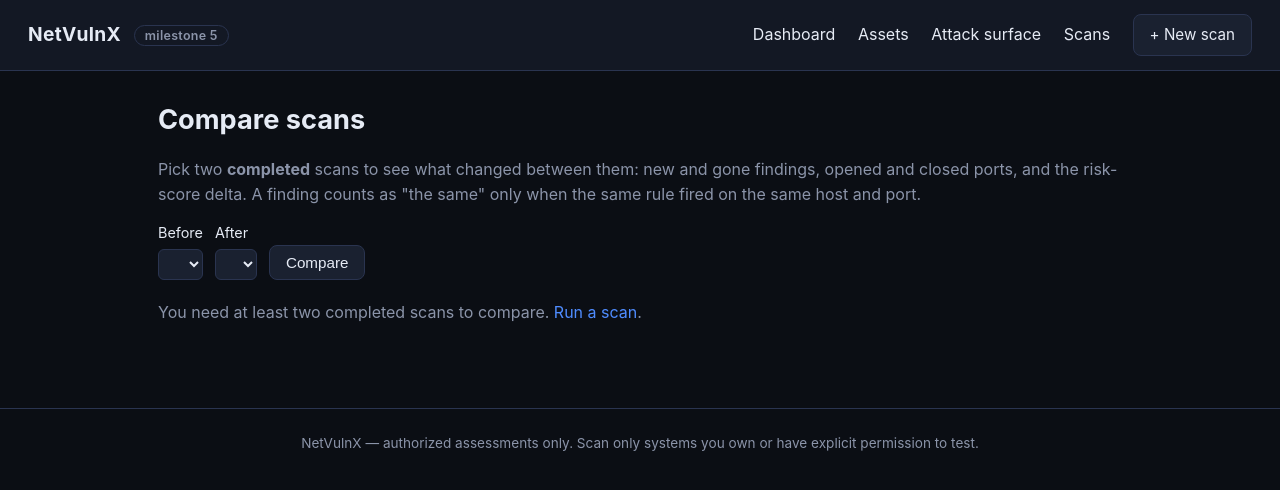
After one commit to kruthikiran2007/netvulnx, a Flask app: page /scans/compare in a window 1280 px wide. The commit adds this page. Shown: the top 490 px of the page. Run offline with Flask 3, Linux system fonts and the light colour scheme; lists and menus that the app fills with data are empty.

Commit message:
Milestone 6: reports, remediation tracking, scan comparison
- Finding.status/status_note/status_updated_at (open/acknowledged/
  resolved/false_positive) via _ensure_columns; triage POST route with
  host-checked referrer redirect; evidence never modified by triage
- Scan detail: remediation progress bar, triage form per finding (shared
  _finding_card.html include), View printable report button; scan table
  gains Open-findings column
- /scans/<id>/report: on-demand HTML report (summary, executive overview,
  findings, assets/ports, methodology/limitations) with print CSS +
  Print/Save-as-PDF button
- /scans/compare: app/diff.py pure diff helpers (findings by rule+ip+port,
  ports by ip+port); new/gone findings, opened/closed ports, risk delta
- tests/test_diff.py (5 tests); /tmp/verify_m6.py: 27/27 e2e checks
- Docs: README + ARCHITECTURE M6, USER_GUIDE triage/report/compare

```diff
--- a/app/__init__.py
+++ b/app/__init__.py
@@ -61,6 +61,9 @@ def _ensure_columns(app):
     """
     new_columns = [
         ("scans", "risk_score", "INTEGER NOT NULL DEFAULT 0"),
+        ("findings", "status", "VARCHAR(20) NOT NULL DEFAULT 'open'"),
+        ("findings", "status_note", "TEXT"),
+        ("findings", "status_updated_at", "DATETIME"),
     ]
     with db.engine.connect() as conn:
         for table, column, ctype in new_columns:
--- a/app/routes.py
+++ b/app/routes.py
@@ -14,10 +14,14 @@ from datetime import datetime, timezone
 from flask import (Blueprint, render_template, request, redirect, url_for,
                    flash, current_app, jsonify, abort)
 
+from sqlalchemy import func
+
 from app import db
-from app.models import Scan, Asset, Port, Finding
+from app.models import (Scan, Asset, Port, Finding, FINDING_STATUSES,
+                        CLOSED_STATUSES)
 from app.stats import (severity_counts, worst_severity, service_exposure,
                        inventory_rows, risk_history, recent_findings)
+from app.diff import compare_findings, compare_ports, summarize
 from rules import SEVERITY_RANK
 from rules.scoring import FORMULA_TEXT
 from scanner import jobs
@@ -25,6 +29,26 @@ from scanner.targets import parse_target, parse_ports, TargetError
 from config import Config
 
 bp = Blueprint("main", __name__)
+
+
+def _open_finding_counts(scan_ids):
+    """{scan_id: number of findings not yet closed} for remediation columns."""
+    if not scan_ids:
+        return {}
+    rows = (db.session.query(Finding.scan_id, func.count(Finding.id))
+            .filter(Finding.scan_id.in_(scan_ids),
+                    ~Finding.status.in_(CLOSED_STATUSES))
+            .group_by(Finding.scan_id).all())
+    return dict(rows)
+
+
+def _safe_back(fallback):
+    """Redirect back to the referring page, but only inside our own app
+    (never follow a Referer pointing elsewhere — open-redirect safety)."""
+    ref = request.referrer or ""
+    if ref.startswith(request.host_url):
+        return redirect(ref)
+    return redirect(fallback)
 
 
 @bp.get("/")
@@ -43,6 +67,7 @@ def dashboard():
         risk_history=risk_history(scans),
         recent_findings=recent_findings(findings),
         recent_scans=scans[:5],
+        open_counts=_open_finding_counts([s.id for s in scans]),
     )
 
 
@@ -131,7 +156,9 @@ def attack_surface():
 @bp.get("/scans")
 def scan_list():
     scans = Scan.query.order_by(Scan.created_at.desc()).all()
-    return render_template("scans.html", scans=scans)
+    return render_template("scans.html", scans=scans,
+                           open_counts=_open_finding_counts(
+                               [s.id for s in scans]))
 
 
 @bp.get("/scans/new")
@@ -268,5 +295,96 @@ def scan_detail(scan_id):
     sev_counts = {}
     for f in findings:
         sev_counts[f.severity] = sev_counts.get(f.severity, 0) + 1
+    closed = sum(1 for f in findings if f.status in CLOSED_STATUSES)
+    remediation = {"total": len(findings), "closed": closed,
+                   "open": len(findings) - closed}
     return render_template("scan_detail.html", scan=scan, findings=findings,
-                           sev_counts=sev_counts, formula_text=FORMULA_TEXT)
+                           sev_counts=sev_counts, formula_text=FORMULA_TEXT,
+                           remediation=remediation,
+                           finding_statuses=FINDING_STATUSES)
+
+
+@bp.post("/findings/<int:finding_id>/status")
+def finding_status(finding_id):
+    """Triage one finding: mark it acknowledged / resolved / false positive.
+
+    This is a human judgment about a measured result — it never changes
+    what the scanner observed, only how the finding is tracked.
+    """
+    finding = Finding.query.get_or_404(finding_id)
+    fallback = url_for("main.scan_detail", scan_id=finding.scan_id)
+    new_status = request.form.get("status", "")
+    if new_status not in FINDING_STATUSES:
+        flash("Unknown status — nothing changed.", "error")
+        return _safe_back(fallback)
+    finding.status = new_status
+    finding.status_note = request.form.get("note", "").strip() or None
+    finding.status_updated_at = datetime.now(timezone.utc)
+    db.session.commit()
+    flash(f"Finding marked as {new_status.replace('_', ' ')}.", "info")
+    return _safe_back(fallback)
+
+
+@bp.get("/scans/<int:scan_id>/report")
+def scan_report(scan_id):
+    """Printable assessment report, generated on demand from live data.
+
+    Use the browser's Print → Save as PDF for a PDF copy. The report says
+    when it was generated and never claims more than the data supports.
+    """
+    scan = Scan.query.get_or_404(scan_id)
+    findings = (Finding.query.filter_by(scan_id=scan_id).all())
+    findings.sort(key=lambda f: (SEVERITY_RANK.get(f.severity, 99), f.id))
+    open_ports = [p for a in scan.assets for p in a.ports]
+    open_ports.sort(key=lambda p: (p.asset.ip_address, p.port))
+    return render_template(
+        "report.html", scan=scan, findings=findings,
+        sev_counts=severity_counts(findings), formula_text=FORMULA_TEXT,
+        assets=sorted(scan.assets, key=lambda a: a.ip_address),
+        open_ports=open_ports,
+        closed=sum(1 for f in findings if f.status in CLOSED_STATUSES),
+        generated_at=datetime.now(timezone.utc),
+    )
+
+
+@bp.get("/scans/compare")
+def scan_compare():
+    """Side-by-side diff of two completed scans: new/gone findings,
+    opened/closed ports, risk delta."""
+    completed = (Scan.query.filter_by(status="completed")
+                 .order_by(Scan.completed_at.desc()).all())
+    a_id = request.args.get("a", type=int)
+    b_id = request.args.get("b", type=int)
+    result = None
+    if a_id and b_id and a_id != b_id:
+        a = next((s for s in completed if s.id == a_id), None)
+        b = next((s for s in completed if s.id == b_id), None)
+        if a and b:
+            f_before = Finding.query.filter_by(scan_id=a.id).all()
+            f_after = Finding.query.filter_by(scan_id=b.id).all()
+            p_before = Port.query.filter_by(scan_id=a.id).all()
+            p_after = Port.query.filter_by(scan_id=b.id).all()
+            f_diff = compare_findings(f_before, f_after)
+            p_diff = compare_ports(p_before, p_after)
+
+            def _fkey(pair):
+                f = pair[1] or pair[0]
+                ip = f.asset.ip_address if f.asset else ""
+                return (SEVERITY_RANK.get(f.severity, 99),
+                        f.rule_id or "", ip)
+
+            def _pkey(pair):
+                p = pair[1] or pair[0]
+                ip = p.asset.ip_address if p.asset else ""
+                return (ip, p.port)
+
+            for key in ("new", "gone", "same"):
+                f_diff[key].sort(key=_fkey)
+            for key in ("opened", "closed", "same"):
+                p_diff[key].sort(key=_pkey)
+            result = {
+                "summary": summarize(a, b, f_diff, p_diff),
+                "findings": f_diff, "ports": p_diff,
+            }
+    return render_template("compare.html", completed=completed,
+                           a_id=a_id, b_id=b_id, result=result)
--- a/app/static/style.css
+++ b/app/static/style.css
@@ -211,3 +211,37 @@ ul.refs { margin: 6px 0; padding-left: 20px; font-size: 0.9em; }
 .port-chip.sev-low { border-color: var(--accent); color: var(--accent); }
 .port-chip.sev-info { border-color: var(--muted); color: var(--muted); }
 .surface-card .port-row { margin-top: 10px; }
+
+/* Milestone 6: remediation, reports, comparison */
+.status-badge { display: inline-block; font-size: 0.8em; border-radius: 999px;
+  padding: 1px 10px; border: 1px solid var(--border); color: var(--muted); }
+.status-badge.st-open { color: var(--red); border-color: var(--red); }
+.status-badge.st-acknowledged { color: var(--amber); border-color: var(--amber); }
+.status-badge.st-resolved { color: var(--green); border-color: var(--green); }
+.status-badge.st-false_positive { color: var(--muted); border-color: var(--muted); }
+.triage-form { display: flex; gap: 8px; align-items: center; flex-wrap: wrap;
+  margin-top: 12px; padding-top: 10px; border-top: 1px dashed var(--border); }
+.triage-form select, .triage-form input[type="text"] {
+  background: var(--panel-2); color: var(--text); border: 1px solid var(--border);
+  border-radius: 6px; padding: 5px 8px; font-size: 0.9em; }
+.triage-form input[type="text"] { flex: 1; min-width: 180px; }
+.btn.small { padding: 4px 12px; font-size: 0.85em; }
+.triage-note { background: var(--panel-2); border-radius: 6px; padding: 8px 12px; }
+.remediation { margin: 14px 0; }
+.remediation-head { display: flex; justify-content: space-between; align-items: baseline; }
+.detail-actions { margin: 10px 0; }
+.compare-form { display: flex; gap: 12px; align-items: flex-end; flex-wrap: wrap;
+  margin: 12px 0 20px; }
+.compare-form label { display: flex; flex-direction: column; gap: 4px; font-size: 0.9em; }
+.compare-form select { background: var(--panel-2); color: var(--text);
+  border: 1px solid var(--border); border-radius: 6px; padding: 6px 10px;
+  max-width: 320px; }
+
+/* Print: clean report on paper/PDF */
+@media print {
+  .topbar nav, .report-actions, .triage-form, footer { display: none !important; }
+  body { background: #fff; color: #000; }
+  .card, .finding { break-inside: avoid; border-color: #ccc; }
+  .finding { border-left-width: 4px; }
+  a { color: #000; text-decoration: none; }
+}
--- /dev/null
+++ b/app/templates/compare.html
@@ -0,0 +1,102 @@
+{% extends "base.html" %}
+{% block title %}Compare scans · NetVulnX{% endblock %}
+{% block content %}
+<h1>Compare scans</h1>
+<p class="muted">
+  Pick two <strong>completed</strong> scans to see what changed between them:
+  new and gone findings, opened and closed ports, and the risk-score delta.
+  A finding counts as "the same" only when the same rule fired on the same
+  host and port.
+</p>
+
+<form method="get" action="{{ url_for('main.scan_compare') }}" class="compare-form">
+  <label>Before
+    <select name="a">
+      {% for s in completed %}
+      <option value="{{ s.id }}" {% if s.id == a_id %}selected{% endif %}>
+        {{ s.name }} ({{ s.completed_at.strftime("%Y-%m-%d %H:%M") if s.completed_at else "" }}, risk {{ s.risk_score }})
+      </option>
+      {% endfor %}
+    </select>
+  </label>
+  <label>After
+    <select name="b">
+      {% for s in completed %}
+      <option value="{{ s.id }}" {% if s.id == b_id %}selected{% endif %}>
+        {{ s.name }} ({{ s.completed_at.strftime("%Y-%m-%d %H:%M") if s.completed_at else "" }}, risk {{ s.risk_score }})
+      </option>
+      {% endfor %}
+    </select>
+  </label>
+  <button class="btn" type="submit">Compare</button>
+</form>
+
+{% if completed|length < 2 %}
+<p class="muted">You need at least two completed scans to compare.
+<a href="{{ url_for('main.new_scan_form') }}">Run a scan</a>.</p>
+{% elif result %}
+  {% set s = result.summary %}
+  <h2>{{ s.before_name }} → {{ s.after_name }}</h2>
+  <div class="cards">
+    <div class="card">
+      <div class="label">Risk score</div>
+      <div class="value">{{ s.risk_before }} → {{ s.risk_after }}</div>
+      <div class="muted small">
+        {% if s.risk_delta > 0 %}<span class="badge sev-high">+{{ s.risk_delta }} worse</span>
+        {% elif s.risk_delta < 0 %}<span class="badge completed">{{ s.risk_delta }} better</span>
+        {% else %}<span class="muted">unchanged</span>{% endif %}
+      </div>
+    </div>
+    <div class="card">
+      <div class="label">Findings</div>
+      <div class="value">{{ s.findings_new }} new · {{ s.findings_gone }} gone</div>
+    </div>
+    <div class="card">
+      <div class="label">Ports</div>
+      <div class="value">{{ s.ports_opened }} opened · {{ s.ports_closed }} closed</div>
+    </div>
+  </div>
+
+  <h2>Findings: new ({{ result.findings.new|length }})</h2>
+  {% if result.findings.new %}
+    {% for _, f in result.findings.new %}
+    <div class="finding sev-{{ f.severity }}">
+      <div class="finding-head">
+        <span class="badge sev-{{ f.severity }}">{{ f.severity }}</span>
+        <strong>{{ f.title }}</strong>
+      </div>
+      <div class="muted small"><code>{{ f.asset.ip_address }}:{{ f.port.port if f.port else "—" }}</code> · rule <code>{{ f.rule_id }}</code></div>
+    </div>
+    {% endfor %}
+  {% else %}<p class="muted">None — no new findings in the later scan.</p>{% endif %}
+
+  <h2>Findings: gone ({{ result.findings.gone|length }})</h2>
+  {% if result.findings.gone %}
+    {% for f, _ in result.findings.gone %}
+    <div class="finding sev-{{ f.severity }}">
+      <div class="finding-head">
+        <span class="badge sev-{{ f.severity }}">{{ f.severity }}</span>
+        <strong>{{ f.title }}</strong>
+      </div>
+      <div class="muted small"><code>{{ f.asset.ip_address }}:{{ f.port.port if f.port else "—" }}</code> · rule <code>{{ f.rule_id }}</code></div>
+    </div>
+    {% endfor %}
+  {% else %}<p class="muted">None — every earlier finding still reproduces.</p>{% endif %}
+
+  <h2>Ports opened ({{ result.ports.opened|length }}) / closed ({{ result.ports.closed|length }})</h2>
+  <table>
+    <tr><th>Change</th><th>Asset</th><th>Port</th><th>Service</th></tr>
+    {% for _, p in result.ports.opened %}
+    <tr><td><span class="badge sev-high">opened</span></td><td><code>{{ p.asset.ip_address }}</code></td><td><code>{{ p.port }}</code></td><td>{{ p.service or "unknown" }}</td></tr>
+    {% endfor %}
+    {% for p, _ in result.ports.closed %}
+    <tr><td><span class="badge completed">closed</span></td><td><code>{{ p.asset.ip_address }}</code></td><td><code>{{ p.port }}</code></td><td>{{ p.service or "unknown" }}</td></tr>
+    {% endfor %}
+    {% if not result.ports.opened and not result.ports.closed %}
+    <tr><td colspan="4" class="muted">No port changes between these scans.</td></tr>
+    {% endif %}
+  </table>
+{% elif a_id and b_id %}
+<p class="muted">Those two scans can't be compared (pick two different completed scans).</p>
+{% endif %}
+{% endblock %}
--- a/app/templates/scan_table.html
+++ b/app/templates/scan_table.html
@@ -6,6 +6,7 @@
       <th>Target</th>
       <th>Status</th>
       <th>Risk</th>
+      <th>Open</th>
       <th>Created</th>
       <th></th>
     </tr>
@@ -17,6 +18,7 @@
       <td><code>{{ s.target_raw }}</code></td>
       <td><span class="badge {{ s.status }}">{{ s.status.replace("_", " ") }}</span></td>
       <td>{{ s.risk_score if s.status == "completed" else "—" }}</td>
+      <td>{{ open_counts.get(s.id, 0) if open_counts is defined else "—" }}</td>
       <td class="muted">{{ s.created_at.strftime("%Y-%m-%d %H:%M") if s.created_at else "—" }}</td>
       <td><a href="{{ url_for('main.scan_detail', scan_id=s.id) }}">View</a></td>
     </tr>
--- a/app/templates/scans.html
+++ b/app/templates/scans.html
@@ -2,7 +2,10 @@
 {% block title %}Scans · NetVulnX{% endblock %}
 {% block content %}
 <h1>Scans</h1>
-<p><a class="btn primary" href="{{ url_for('main.new_scan_form') }}">+ New scan</a></p>
+<p>
+  <a class="btn primary" href="{{ url_for('main.new_scan_form') }}">+ New scan</a>
+  <a class="btn" href="{{ url_for('main.scan_compare') }}">Compare scans</a>
+</p>
 {% if scans %}
   {% include "scan_table.html" %}
 {% else %}
```
Also changed, not shown: app/diff.py (added, +74 -0 lines), app/models.py (+12 -0 lines), app/templates/_finding_card.html (added, +60 -0 lines), app/templates/report.html (added, +95 -0 lines), app/templates/scan_detail.html (+14 -35 lines), docs/ARCHITECTURE.md (+26 -4 lines), docs/USER_GUIDE.md (+33 -0 lines), tests/test_diff.py (added, +64 -0 lines), README.md.
